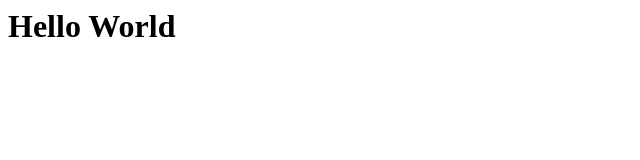
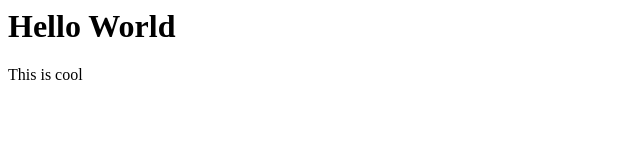
Before and after one commit to Squidfoy/Git-Demo-Fa2025, a plain HTML site: page index.html in a window 1280 px wide. Shown: the full height of the page, 0-640 px from the left. Drawn offline with Linux system fonts and the light colour scheme.

Commit message:
Updated the index file

```diff
--- a/index.html
+++ b/index.html
@@ -1 +1,3 @@
 <h1>Hello World</h1>
+
+<p>This is cool</p>
```
